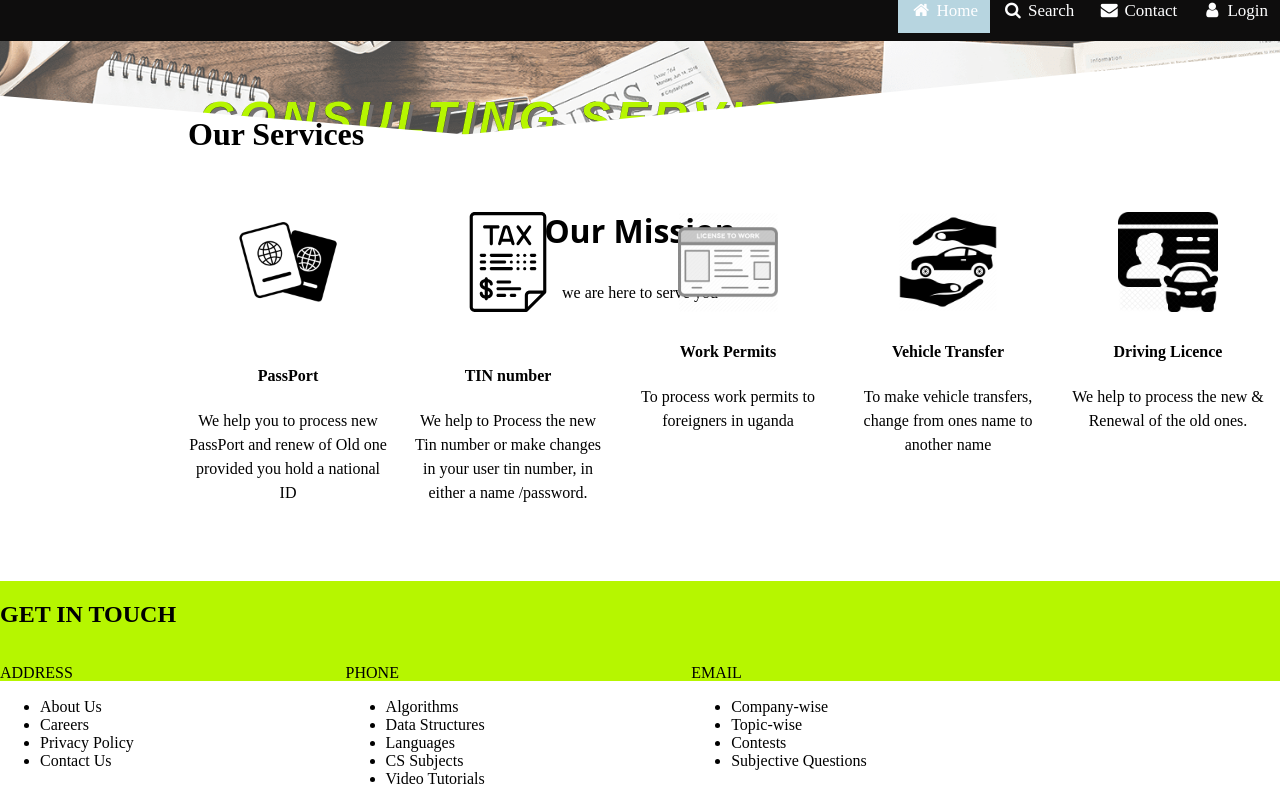
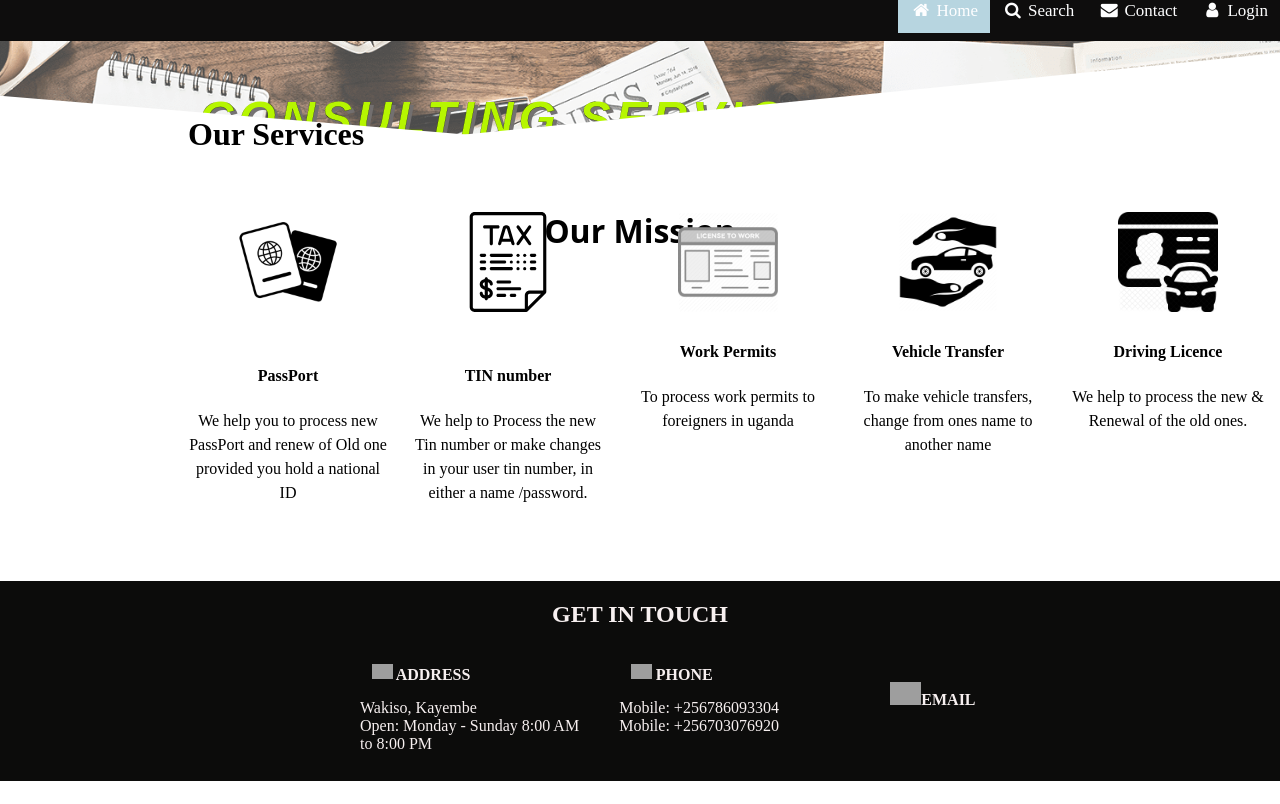
Before and after one commit to katsisaac50/goodtimessolutions, a React (Create React App) app: page / in a window 1280 px wide. Shown: the part 319-1123 px from the top of the page. After the commit the page ends 1100 px from the top, so only its background shows below. Built offline with nearby package versions, Linux system fonts and the light colour scheme; grey boxes are pictures that could not be loaded.

Commit message:
modified

```diff
--- a/src/App.css
+++ b/src/App.css
@@ -225,10 +225,25 @@ svg {
   grid-row-end: 10;
   z-index: 1;
   margin-top: 0px;
-  background-color: #B6F600;
+  background-color: rgb(12, 12, 11);
+  color: #f7f0f0;
+  height: 200px;
 }
 
 .column {
   float: left;
   width: 27%;
 }
+
+.intouch{
+  text-align: center;
+}
+
+.subheading{
+  padding-left: 20%;
+  font-weight: bold;
+}
+
+li {
+  list-style-type: none;
+}
--- a/src/components/Footer.js
+++ b/src/components/Footer.js
@@ -1,39 +1,41 @@
 import React from "react";
+import EmailIcon from '../assets/email-icon.png';
+import LocationIcon from '../assets/location.png';
+import PhoneIcon from '../assets/phone-icon.png';
 
 function Footer() {
   return (
     <footer className="container box3">
-    <h2>GET IN TOUCH</h2>
-            <div class="column">
-                <p>ADDRESS</p>
-                <ul style={{ listStyleType: "disc" }}>
-                    <li>About Us</li>
-                    <li>Careers</li>
-                    <li>Privacy Policy</li>
-                    <li>Contact Us</li>
+    <h2 className="intouch">GET IN TOUCH</h2>
+    <div style={{marginLeft:"20em"}}>
+    <div class="column">
+                <p className="subheading"><img src={LocationIcon} width='10%' alt="pass"></img> ADDRESS</p>
+                <ul /* style={{ listStyleType: "disc" }} */>
+                    <li>Wakiso, Kayembe</li>
+                    <li>Open: Monday - Sunday 8:00 AM to 8:00 PM</li>
                 </ul>
             </div>
 
             <div class="column">
-                <p>PHONE</p>
+                            <p className="subheading"><img src={PhoneIcon} width='10%' alt="pass"></img> PHONE</p>
                 <ul>
-                    <li>Algorithms</li>
-                    <li>Data Structures</li>
-                    <li>Languages</li>
-                    <li>CS Subjects</li>
-                    <li>Video Tutorials</li>
+                    <li>Mobile: +256786093304</li>
+                    <li>Mobile: +256703076920</li>
                 </ul>
             </div>
 
             <div class="column">
-                <p>EMAIL</p>
-                <ul>
-                    <li>Company-wise</li>
-                    <li>Topic-wise</li>
-                    <li>Contests</li>
-                    <li>Subjective Questions</li>
+            <div class="img-container">
+
+          </div><br/>
+                <p className="subheading"><img src={EmailIcon} width='15%' alt="pass"></img>EMAIL</p>
+                <ul >
+                    <li></li>
+
                 </ul>
             </div>
+    </div>
+
         </footer>
   );
 }
--- a/src/components/Header.js
+++ b/src/components/Header.js
@@ -14,7 +14,7 @@ function Header() {
           <h1 className="text-heading">CONSULTING SERVICE FOR ALL</h1>
           <div style={{textAlign: 'center'}}>
             <h3>Our Mission</h3>
-            <p>we are here to serve you</p>
+            <p style={{fontSize: '20px', color: "white", fontWeight: "bold"}}>we are here to serve you</p>
           </div>
 
           </div>
```
